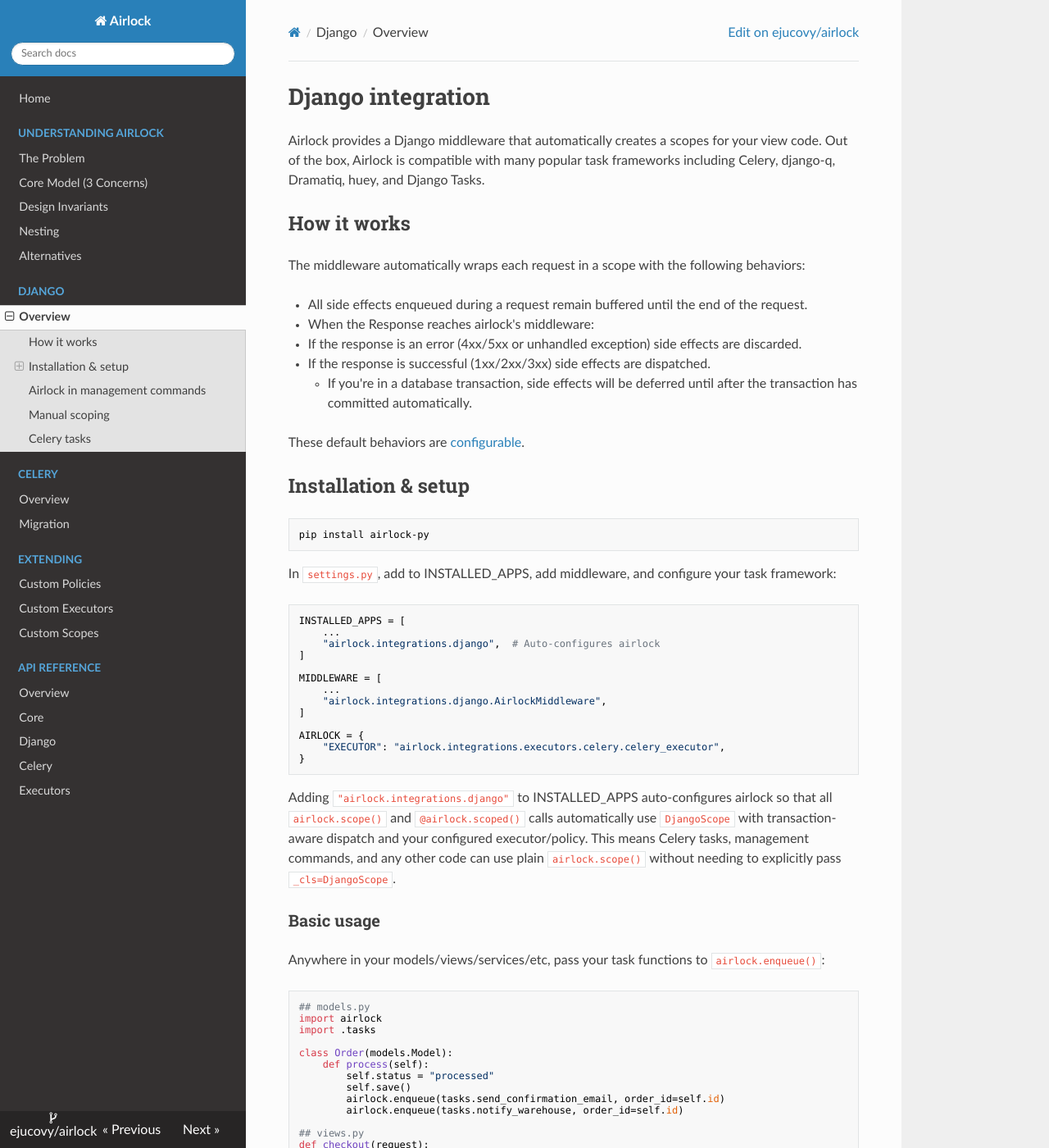
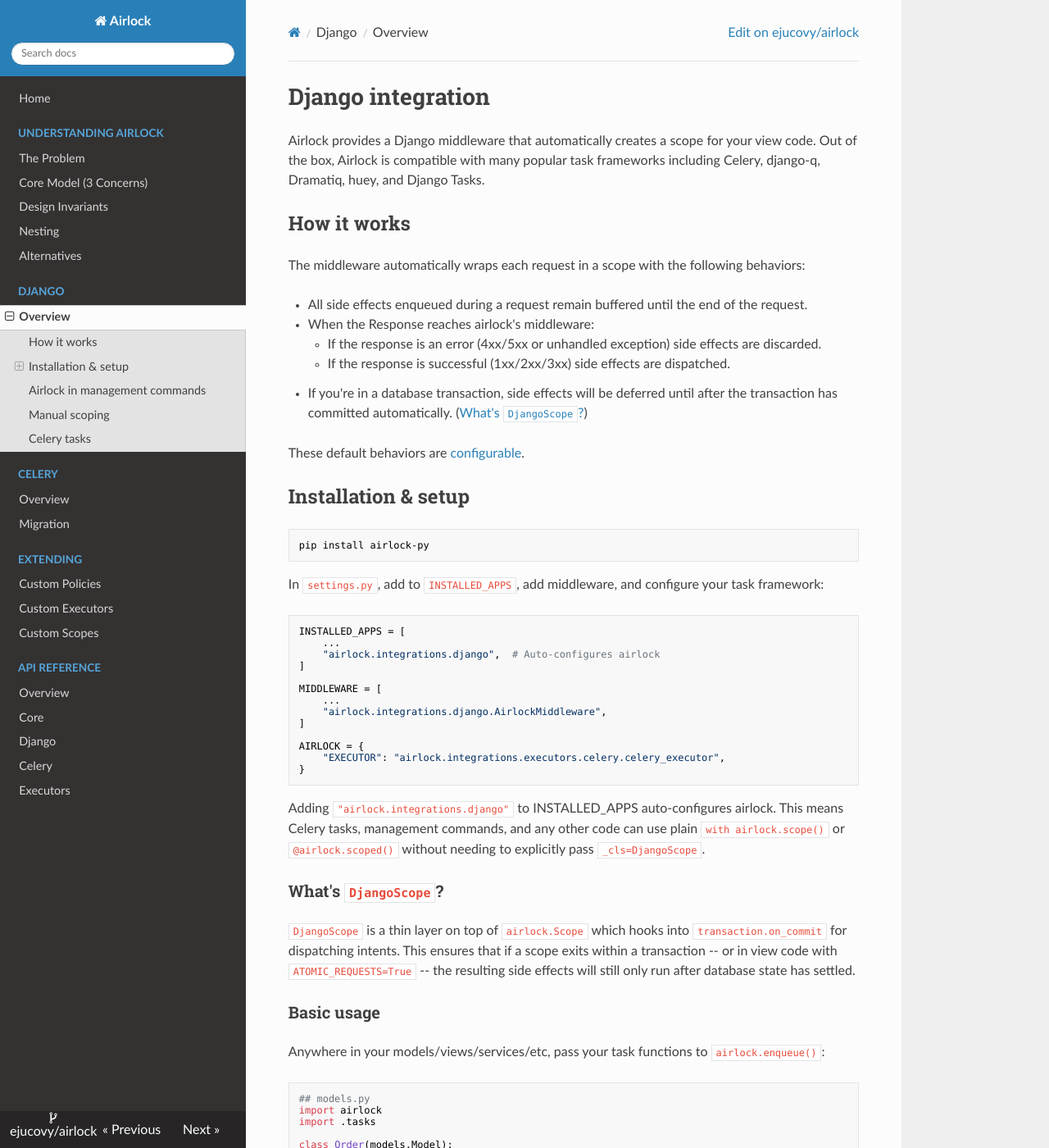
Before and after one commit to ejucovy/airlock, an MkDocs documentation site: the page built from docs/django/index.md, in a window 1280 px wide and 1400 px high. Shown: the whole window at 82% size. Built offline with MkDocs 1.6.1, drawn with Linux system fonts in a browser that asks for light colours; nearby versions of some CDN libraries; some of the changed text lies outside the part shown.

Commit message:
Fix grammar and clarity in Django documentation
Corrected grammatical errors and improved clarity in the Django integration documentation.

````diff
--- a/docs/django/index.md
+++ b/docs/django/index.md
@@ -1,6 +1,6 @@
 # Django integration
 
-Airlock provides a Django middleware that automatically creates a scopes for your view code.
+Airlock provides a Django middleware that automatically creates a scope for your view code.
 Out of the box, Airlock is compatible with many popular task frameworks including Celery,
 django-q, Dramatiq, huey, and Django Tasks.
 
@@ -10,9 +10,9 @@ The middleware automatically wraps each request in a scope with the following be
 
 * All side effects enqueued during a request remain buffered until the end of the request.
 * When the Response reaches airlock's middleware:
-  * If the response is an error (4xx/5xx or unhandled exception) side effects are discarded.
-  * If the response is successful (1xx/2xx/3xx) side effects are dispatched.
-    * If you're in a database transaction, side effects will be deferred until after the transaction has committed automatically.
+    * If the response is an error (4xx/5xx or unhandled exception) side effects are discarded.
+    * If the response is successful (1xx/2xx/3xx) side effects are dispatched.
+* If you're in a database transaction, side effects will be deferred until after the transaction has committed automatically. ([What's `DjangoScope`?](#whats-djangoscope))
 
 These default behaviors are [configurable](#configuration).
 
@@ -22,7 +22,7 @@ These default behaviors are [configurable](#configuration).
 pip install airlock-py
 ```
 
-In `settings.py`, add to INSTALLED_APPS, add middleware, and configure your task framework:
+In `settings.py`, add to `INSTALLED_APPS`, add middleware, and configure your task framework:
 
 ```python
 INSTALLED_APPS = [
@@ -40,11 +40,17 @@ AIRLOCK = {
 }
 ```
 
-Adding `"airlock.integrations.django"` to INSTALLED_APPS auto-configures airlock so that
-all `airlock.scope()` and `@airlock.scoped()` calls automatically use `DjangoScope` with
-transaction-aware dispatch and your configured executor/policy. This means Celery tasks,
-management commands, and any other code can use plain `airlock.scope()` without needing
-to explicitly pass `_cls=DjangoScope`.
+Adding `"airlock.integrations.django"` to INSTALLED_APPS auto-configures airlock.
+This means Celery tasks, management commands, and any other code can use plain
+`with airlock.scope()` or `@airlock.scoped()` without needing to explicitly pass
+`_cls=DjangoScope`.
+
+### What's `DjangoScope`?
+
+`DjangoScope` is a thin layer on top of `airlock.Scope` which hooks into `transaction.on_commit`
+for dispatching intents. This ensures that if a scope exits within a transaction -- or in
+view code with `ATOMIC_REQUESTS=True` -- the resulting side effects will still only run after
+database state has settled.
 
 ### Basic usage
 
@@ -159,7 +165,7 @@ class Command(BaseCommand):
 ## Manual scoping
 
 You can always maintain explicit control with the context manager API or decorator.
-After adding `"airlock.integrations.django"` to INSTALLED_APPS, all scopes automatically
+After adding `"airlock.integrations.django"` to `INSTALLED_APPS`, all scopes automatically
 use `DjangoScope` with transaction-aware dispatch:
 
 ```python
@@ -193,7 +199,7 @@ in that case!
 
 ## Celery tasks
 
-With the INSTALLED_APPS configuration, Celery tasks can use `@airlock.scoped()` directly:
+With the `INSTALLED_APPS` configuration, Celery tasks can use `@airlock.scoped()` directly:
 
 ```python
 from celery import shared_task
````
